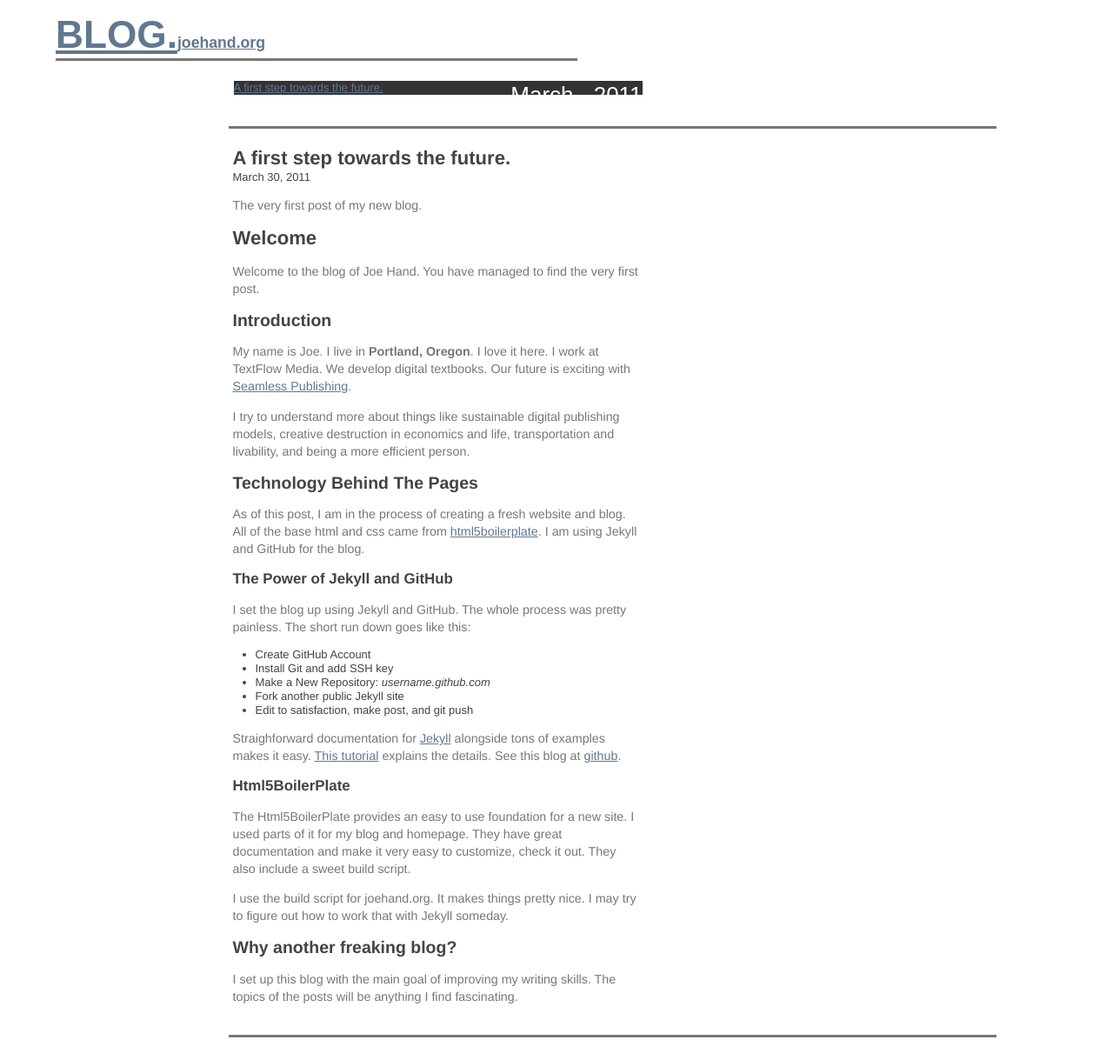
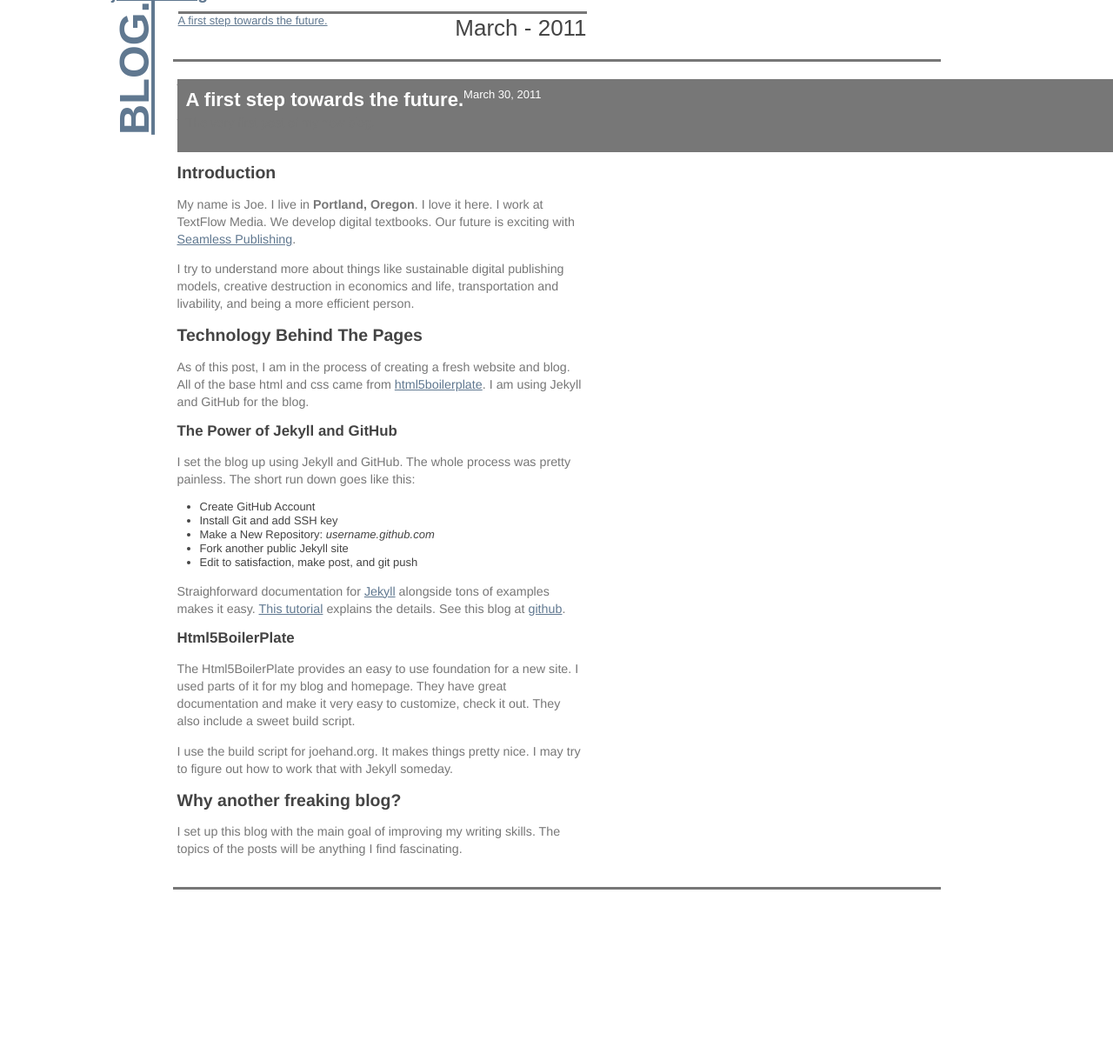
Before and after one commit to joehand/smilingjoe, a Jekyll site: the page built from _posts/2011-03-30-first-post.markdown, in a window 1280 px wide and 1219 px high. Shown: the whole window at 87% size. Built offline with Jekyll 4.4.1, drawn with Linux system fonts in a browser that asks for light colours; nearby versions of some CDN libraries; some web fonts are replaced; Markdown is read by kramdown in place of the engine named in the settings.

Commit message:
new css and nav changes

```diff
--- a/_includes/post_nav.html
+++ b/_includes/post_nav.html
@@ -1,5 +1,5 @@
 
-<nav>
+<nav class="short">
   <ul>
     {% for post in site.posts%}
     {% if page.title == post.title %}
--- a/_layouts/main.html
+++ b/_layouts/main.html
@@ -32,7 +32,7 @@
 
   <div id="container">
     <header id="home"><h1>
-	<a href="{{ site.base_url }}">BLOG.</a><a class="small" href="http://joehand.org">joehand.org</a>
+	<a class="turn" href="{{ site.base_url }}">BLOG.</a><a class="small" href="http://joehand.org">joehand.org</a>
 	</h1>
     </header>
 
--- a/_layouts/post.html
+++ b/_layouts/post.html
@@ -8,12 +8,11 @@
     {% include post_nav.html %}
   <article>
 
-
+	<header>
 	<h1>{{ page.title }}</h1>
-    <div class="authoring">
 	  {{ page.date | date: "%B %e, %Y" }}
 	  <p>{{ page.description }}</p>
-	</div>
+	</header>
 
     {{ content }}
 
--- a/css/style.css
+++ b/css/style.css
@@ -182,8 +182,8 @@
 #main {
 	width:70%;
 	position:relative;
-	margin-left:-30%;
 	left:50%;
+	margin-left:-35%
 }
 /*general size and other styles*/
 
@@ -222,14 +222,21 @@
 header h1 { font-family: 'Buda', arial, serif; }
 
 header#home {
-	position:relative;
-	width:600px;
-	left:5%;
-	margin:.5em 0;
-	font-size:2em;
-	border-bottom:3px solid #777;
+	position:absolute;
+	width:100px;
+	left:10%;
+	top:-50px;
+	font-size:2.2em;
 }
 
+#home h1 .turn {
+	left:-50px;
+	top:95px;
+	position:absolute;
+	-webkit-transform: rotate(270deg);
+	-moz-transform: rotate(270deg);
+	transform: rotate(270deg);
+}
 #home h1 .small {
 	font-size:.4em;
 }
@@ -241,10 +248,18 @@
 	width:470px;
 }
 
+nav.description {
+	margin-top:50px;
+}
+
 nav .date{
 	float:right;
 	font-family: 'Buda', arial, serif;
 	font-size:2em;
+}
+
+nav.description li {
+	border-top:3px solid #777;
 }
 
 nav p.description {
@@ -252,7 +267,9 @@
 	margin:.2em;
 }
 
-nav li.active {background-color:#333;color:#fff;}
+nav.short li {
+	border-top:3px solid #777;
+}
 
 
 nav ul li {
@@ -266,6 +283,18 @@
 	border-bottom:3px solid #777;
 	padding:20px 5px;
 	margin:2em .5em;
+}
+
+article header {
+	position:fixed;
+	background-color:#777;
+	color:#fff;
+	width:100%;
+	padding:10px;
+}
+
+article header h1 {
+float:left;
 }
 
 
```
